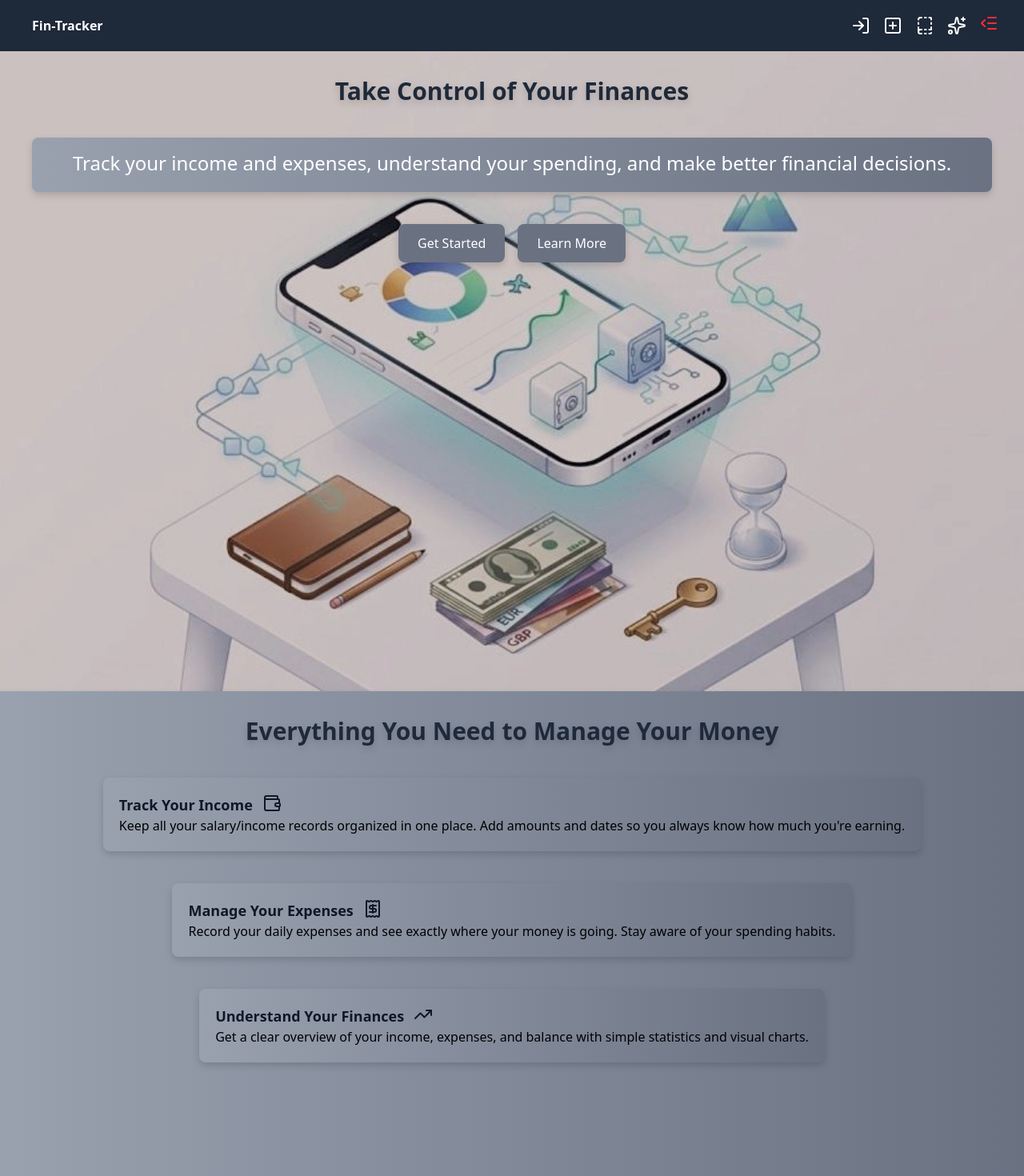
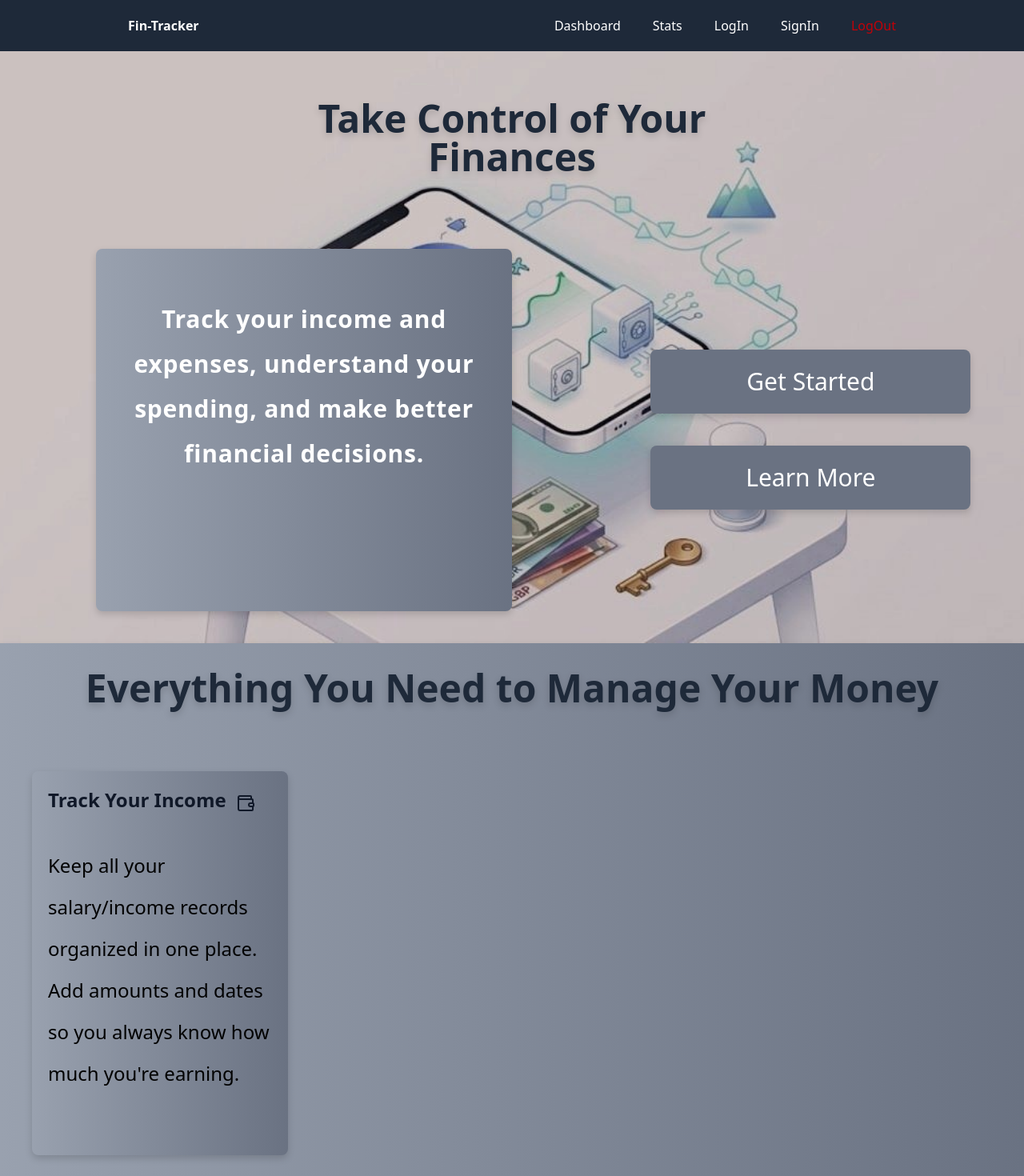
Before and after one commit to MohammedAl-Masri/fin-tracker, a Next.js app: page / in a window 1280 px wide. Shown: the top 1470 px of the page at 80% size. Built offline with nearby package versions, Linux system fonts and the light colour scheme; no server answers.

Commit message:
Tailwind

```diff
--- a/app/layout.tsx
+++ b/app/layout.tsx
@@ -16,26 +16,45 @@ export default function RootLayout({ children }: LayoutProps<"/">) {
       <body className="h-full font-sans">
         <header className='h-16'>
           <nav className="h-full w-full px-6 flex items-center justify-between bg-gray-800 text-white
-                          px-10">
-            <div className="font-bold hover:scale-120 transition">
+                          px-40">
+            <div className="font-bold hover:scale-120 transition" title="Fin-Tracker">
               <Link href="/">Fin-Tracker</Link>
             </div>
-            <ul className="flex items-center gap-2">
-              <li className="px-4 w-1 hover:scale-120 transition">
+            <ul className="flex items-center gap-2 md:hidden">
+              <li className="px-4 w-1 hover:scale-120 transition" title="Login">
                 <Link href="/login"><LogIn /></Link>
               </li>
-              <li className="px-4 w-1 hover:scale-120 transition">
+              <li className="px-4 w-1 hover:scale-120 transition" title="Register">
                 <Link href="/register"><PlusSquareIcon /></Link>
               </li>
-              <li className="px-4 w-1 hover:scale-120 transition">
+              <li className="px-4 w-1 hover:scale-120 transition" title="Dashboard">
                 <Link href="/dashboard"><BookDashedIcon /></Link>
               </li>
-              <li className="px-4 w-1 hover:scale-120 transition">
+              <li className="px-4 w-1 hover:scale-120 transition" title="Statistics">
                 <Link href="/stats"><StarsIcon/></Link>
               </li>
-              <li className="px-4 w-1 hover:scale-120 transition text-red-500">
+              <li className="px-4 w-1 hover:scale-120 transition text-red-500" title="Logout">
                 <form action={logout}>
                   <button><Outdent/></button>
+                </form>
+              </li>
+            </ul>
+            <ul className="md:gap-10 hidden md:flex">
+              <li className="hover:scale-120 transition hover:border-b border-gray-200 hover:text-gray-600">
+                <Link href='/dashboard'>Dashboard</Link>
+              </li>
+              <li className="hover:scale-120 transition hover:border-b border-gray-200 hover:text-gray-600">
+                <Link href='/stats'>Stats</Link>
+              </li>
+              <li className="hover:scale-120 transition hover:border-b border-gray-200 hover:text-gray-600">
+                <Link href='/login'>LogIn</Link>
+              </li>
+              <li className="hover:scale-120 transition hover:border-b border-gray-200 hover:text-gray-600">
+                <Link href='/register'>SignIn</Link>
+              </li>
+              <li>
+                <form action={logout} className="hover:scale-120 transition hover:border-b text-red-700">
+                  <button>LogOut</button>
                 </form>
               </li>
             </ul>
--- a/app/login/page.tsx
+++ b/app/login/page.tsx
@@ -7,21 +7,21 @@ const LoginPage = () => {
     const [state, action, pending] = useActionState(login,{message: ''})
 
     return (
-        <div className="bg-gradient-to-r from-gray-300 to-gray-400 min-h-[calc(100vh-65px)] flex justify-center algin-center
-                        flex-col text-center">
-            <div className="m-10 p-10 bg-white/10 backdrop-blur-md border border-white/20 rounded-xl">
-                <h2 className="font-bold text-3xl p-5">Hello There.</h2>
-                <form action={action}>
+        <div className="bg-gradient-to-r from-gray-300 to-gray-400 min-h-[calc(100vh-65px)]
+                        flex justify-center algin-center flex-col text-center">
+            <div className="m-10 p-10 bg-white/10 backdrop-blur-md border border-white/20 rounded-xl
+            md:w-120 md:m-auto md:h-120">
+                <h2 className="font-bold text-3xl p-5 md:text-5xl md:p-10">Hello There.</h2>
+                <form action={action} className="md:flex md:flex-col md:gap-8">
                     <input type="email" name="email" placeholder="Your Email..." className="outline-none
-                    my-4"/>
+                    my-4 md:text-2xl md:focus:border-b-5 transition"/>
                     <input type="password" name="password" placeholder="Your Password..." className="
-                    outline-none my-4"/>
+                    outline-none my-4 md:text-2xl md:focus:border-b-5 transition"/>
                     <div className="text-red-700">{state?.message}</div>
                     <button disabled={pending} className="rounded-lg mt-2 px-5 py-2 bg-gray-800
-                    text-white hover:scale-105 transition">{pending ? 'Logging...': 'Login'}</button>
+                    text-white hover:scale-105 transition md:text-3xl">{pending ? 'Logging...': 'Login'}</button>
                 </form>
             </div>
-
         </div>
     )
 }
--- a/app/page.tsx
+++ b/app/page.tsx
@@ -5,7 +5,7 @@ import Link from "next/link";
 
 export default function Home() {
   return (
-    <div className="relative h-[100vh]">
+    <div className="relative h-[100vh] md:h-[calc(100vh-60px)]">
       <Image
         src="/bg-fin.jpg"
         fill
@@ -15,47 +15,57 @@ export default function Home() {
         unoptimized
       />
 
-      <section className='h-[100vh] '>
-        <h1 className="text-3xl font-bold text-gray-800 drop-shadow-lg text-center pt-8">
+      <section className='h-[calc(100vh-60px)] md:px-30 md:grid md:grid-cols-6 md:grid-rows-3 '>
+        <h1 className="md:text-5xl text-3xl font-bold text-gray-800 drop-shadow-lg text-center
+                    pt-30 md:pt-15 md:h-1 md:col-span-4 md:col-start-2 md:row-span-1 md:row-start-1">
           Take Control of Your Finances
         </h1>
-        <p className="text-2xl text-white rounded-lg m-10 p-5 bg-gradient-to-r from-gray-400 to-gray-500
-                      bg-opacity-50 drop-shadow-lg text-center px-10 pt-4 hover:scale-105 transition">
+        <p className="text-2xl text-white rounded-lg m-10 md:m-0 p-5 bg-gradient-to-r from-gray-400 to-gray-500
+                      bg-opacity-50 drop-shadow-lg text-center px-10 pt-4 hover:scale-105 transition
+                      col-start-1 col-end-3 md:row-span-1 md:row-start-2 md:row-span-4 md:mb-10
+                      md:text-3xl  md:hover:text-gray-900 md:font-bold md:leading-14 md:w-130
+                      md:pt-15 md:tracking-wide ">
           Track your income and expenses, understand your spending, and make better financial decisions.
         </p>
-        <div className="flex justify-center gap-4">
-          <button className="bg-gray-500 text-white drop-shadow-lg
-                            rounded-lg px-6 py-3 ml-10 hover:bg-gray-400 transition">
+        <div className="flex justify-center gap-10 mt-20 md:mt-0 md:mb-10 md:row-span-4 md:row-start-2
+                        col-start-5 col-end-6 md:flex-col">
+          <button className="bg-gray-500 text-white drop-shadow-lg  md:w-100 md:h-20 md:text-3xl
+                            rounded-lg px-6 py-3 ml-10 md:ml-0 hover:bg-gray-400 transition md:hover:text-gray-900">
             <Link href="/register">Get Started</Link>
           </button>
-          <button className="bg-gray-500 text-white drop-shadow-lg
-                            rounded-lg px-6 py-3 mr-10 hover:bg-gray-400 transition">
+          <button className="bg-gray-500 text-white drop-shadow-lg md:mr-0 md:w-100 md:h-20 md:text-3xl
+                            rounded-lg px-6 py-3 mr-10 hover:bg-gray-400 transition md:hover:text-gray-900">
             <Link href="/register">Learn More</Link>
           </button>
         </div>
       </section>
-      <section className="h-[100vh] bg-gradient-to-r from-gray-400 to-gray-500 bg-opacity-50 drop-shadow-lg">
-        <h2 className="text-3xl font-bold text-gray-800 drop-shadow-lg text-center pt-8 drop-shadow-lg ">
+      <section className="h-[100vh] bg-gradient-to-r from-gray-400 to-gray-500 bg-opacity-50
+                        drop-shadow-lg">
+        <h2 className="text-3xl md:text-5xl font-bold text-gray-800 drop-shadow-lg text-center pt-8 drop-shadow-lg ">
           Everything You Need to Manage Your Money
         </h2>
-        <div className='flex justify-center flex-wrap gap-10 mt-10'>
+        <div className='flex justify-center flex-wrap gap-10 mt-10 md:flex-col md:mt-20'>
           <div className='bg-gradient-to-r from-gray-400 to-gray-500 drop-shadow-lg mx-10 p-5
-                          rounded-lg hover:scale-105 transition'>
-            <h3 className="font-bold text-gray-900 text-lg flex gap-3">Track Your Income <Wallet /></h3>
-            <p className="">Keep all your salary/income records organized in one place. Add amounts and dates
-              so you always know how much you&apos;re earning.</p>
+                          rounded-lg hover:scale-105 transition md:w-80 md:h-120'>
+            <h3 className="font-bold text-gray-900 text-lg flex gap-3 md:text-2xl md:pb-10">
+              Track Your Income <Wallet className="mt-2"/></h3>
+            <p className="md:text-2xl ms:tracking-wide md:leading-13">Keep all your salary/income records organized in one place. Add amounts
+                        and dates so you always know how much you&apos;re earning.</p>
           </div>
 
           <div className='bg-gradient-to-r from-gray-400 to-gray-500 drop-shadow-lg mx-10 p-5
-                          rounded-lg hover:scale-105 transition'>
-            <h3 className="font-bold text-gray-900 text-lg flex gap-3">Manage Your Expenses <Receipt /></h3>
-            <p className="">Record your daily expenses and see exactly where your money is going. Stay aware of your spending habits.</p>
+                          rounded-lg hover:scale-105 transition md:w-80 md:h-120'>
+            <h3 className="font-bold text-gray-900 text-lg flex gap-3 md:text-2xl md:pb-10">Manage Your Expenses
+              <Receipt className="mt-2"/></h3>
+            <p className="md:text-2xl ms:tracking-wide md:leading-13">Record your daily expenses and see exactly where your money is going. Stay
+                            aware of your spending habits.</p>
           </div>
 
           <div className='bg-gradient-to-r from-gray-400 to-gray-500 drop-shadow-lg mx-10 p-5
-                          rounded-lg hover:scale-105 transition'>
-            <h3 className="font-bold text-gray-900 text-lg flex gap-3">Understand Your Finances <TrendingUp /></h3>
-            <p className="">Get a clear overview of your income, expenses, and balance with simple statistics and visual charts.</p>
+                          rounded-lg hover:scale-105 transition md:w-80 md:h-120'>
+            <h3 className="font-bold text-gray-900 text-lg flex gap-3 md:text-2xl md:pb-10">Understand Your Finances
+              <TrendingUp className="mt-2"/></h3>
+            <p className="md:text-2xl ms:tracking-wide md:leading-13">Get a clear overview of your income, expenses, and balance with simple statistics and visual charts.</p>
           </div>
         </div>
       </section>
--- a/app/register/page.tsx
+++ b/app/register/page.tsx
@@ -1,24 +1,35 @@
-'use client'
-import { useActionState } from "react"
-import { register } from "@/lib/actions"
-
+"use client";
+import { useActionState } from "react";
+import { register } from "@/lib/actions";
 
 const RegisterPage = () => {
-    const [state, action, pending] = useActionState(register, {})
+    const [state, action, pending] = useActionState(register, {});
 
     return (
-        <form action={action}>
-            <input type="text" name="name" placeholder="Your Name..."/>
-            <div className="text-red-700">{state.errors?.fieldErrors.name?.[0]}</div>
-            <input type="email" name="email" placeholder="Your email..."/>
-            <div className="text-red-700">{state.errors?.fieldErrors.email?.[0]}</div>
-            <input type="password" name="password" placeholder="Type a password"/>
-            <div className="text-red-700">{state.errors?.fieldErrors.password?.[0]}</div>
-            <button disabled={pending}>
-                {pending ? 'Registering...' : 'Register'}
-            </button>
-        </form>
-    )
-}
+        <div className="bg-gradient-to-r from-gray-300 to-gray-400 min-h-[calc(100vh-65px)]
+                        flex justify-center algin-center flex-col text-center">
+            <div className="m-10 p-10 bg-white/10 backdrop-blur-md border border-white/20 rounded-xl
+            md:w-120 md:m-auto md:h-120">
+                <h2 className="font-bold text-3xl
+                md:text-5xl md:pb-5">Create Account</h2>
+                <form action={action} className='m-auto md:flex md:flex-col'>
+                    <input type="text" name="name" placeholder="Your Name..." className="outline-none my-4 px-3 py-2
+                    md:text-2xl md:focus:border-b-5 transition"/>
+                    <div className="text-red-700">{state.errors?.fieldErrors.name?.[0]}</div>
+                    <input type="email" name="email" placeholder="Your Email..." className="outline-none my-4 px-3 py-2
+                    md:text-2xl md:focus:border-b-5 transition"/>
+                    <div className="text-red-700">{state.errors?.fieldErrors.email?.[0]}</div>
+                    <input type="password" name="password" placeholder="Type a password..." className="outline-none my-4 px-3 py-2
+                    md:text-2xl md:focus:border-b-5 transition md:pb-5"/>
+                    <div className="text-red-700">{state.errors?.fieldErrors.password?.[0]}</div>
+                    <button disabled={pending} className="rounded-lg mt-2 px-5 py-2 bg-gray-800 text-white md:text-3xl
+                                hover:scale-105 transition">
+                    {pending ? "Registering..." : "Register"}
+                    </button>
+                </form>
+            </div>
+        </div>
+        );
+};
 
-export default RegisterPage
+export default RegisterPage;
--- a/app/stats/page.tsx
+++ b/app/stats/page.tsx
@@ -30,9 +30,13 @@ const ExpenseChartData = async() => {
 const StatsPage = () => {
     return (
         <div className="bg-gradient-to-r from-gray-300 to-gray-400 min-h-[calc(100vh-65px)]">
-            <Suspense fallback={'Loading...'}>
-                <ExpenseChartData />
-            </Suspense>
+            <h1 className="md:text-5xl font-bold text-center md:pt-10 text-gray-800">Stats</h1>
+            <div className="md:mx-30 md:py-30">
+                <Suspense fallback={'Loading...'}>
+                    <ExpenseChartData />
+                </Suspense>
+            </div>
+
         </div>
     )
 }
```
